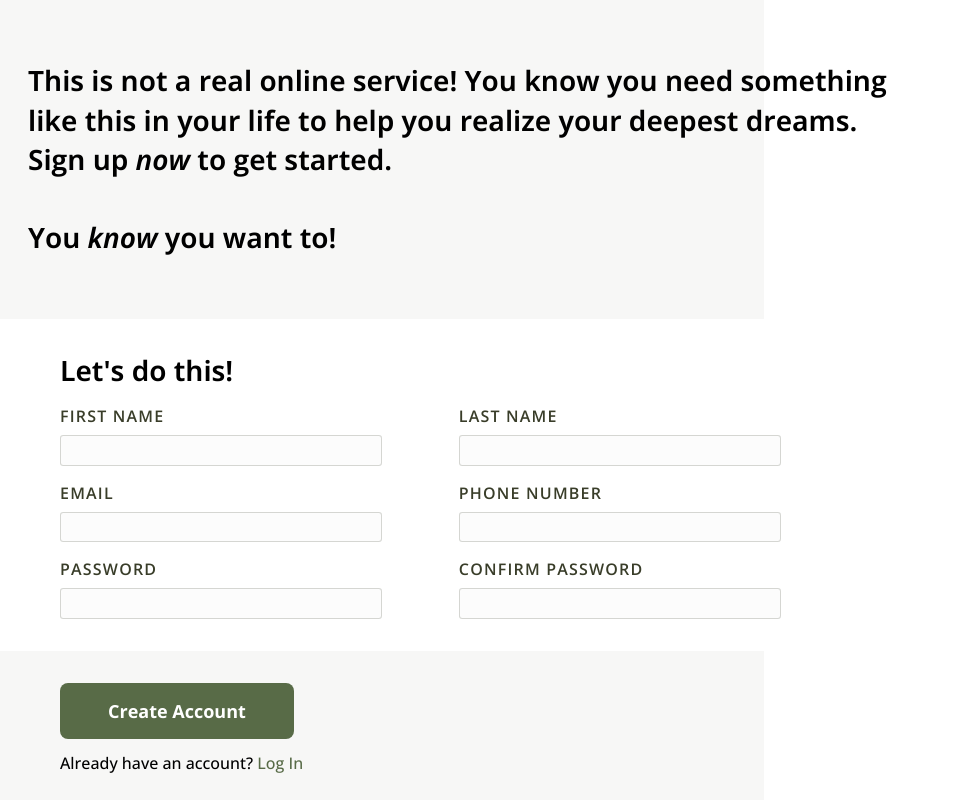
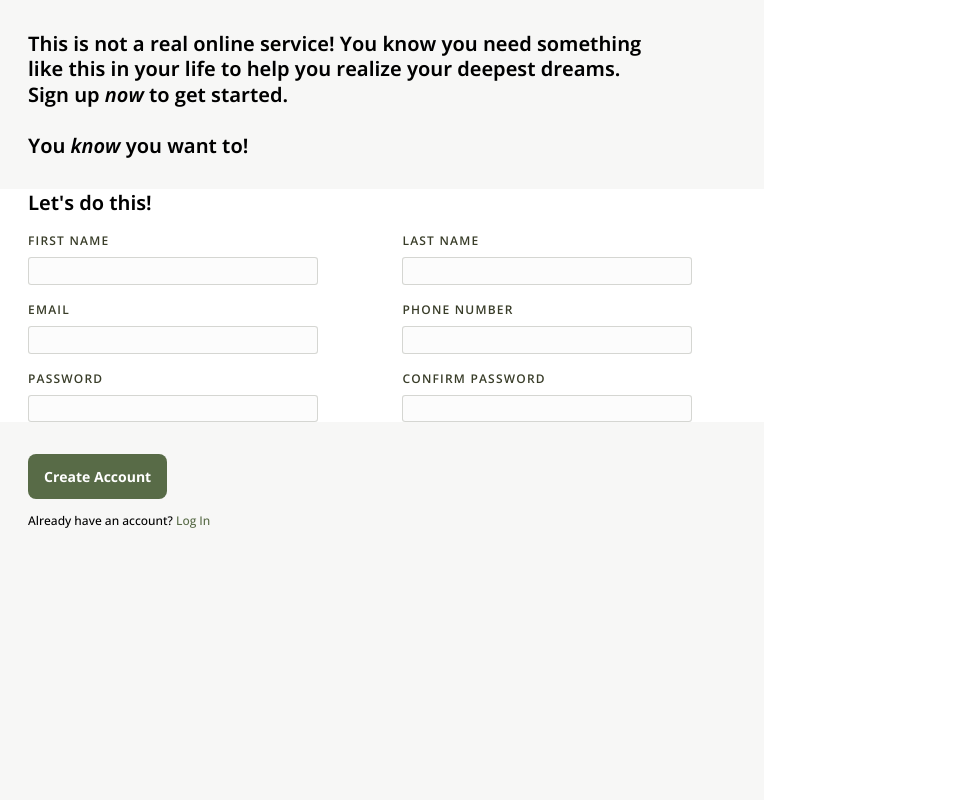
Before and after one commit to pokendau/signup-page, a plain HTML site: page src/index.html in a window 1280 px wide. Shown: the full height of the page, 516-1473 px from the left, 957 px wide, since content can reach past the window. Drawn offline with nearby package versions, Linux system fonts and the light colour scheme.

Commit message:
for laptop + button hover

```diff
--- a/src/styles.css
+++ b/src/styles.css
@@ -94,7 +94,7 @@ form input {
 
 .form_buttons {
   gap: 0.8rem;
-  padding: 2rem 0 0 64px;
+  padding: 2rem 2rem;
 }
 
 .primary_button {
@@ -106,6 +106,15 @@ form input {
   border-radius: 0.5rem;
   font-weight: bold;
   font-size: 18px;
+  cursor: pointer;
+  transition-property: all;
+  transition-duration: 300ms;
+}
+
+.primary_button:hover {
+  background-color: hsl(92, 15%, 30%);
+  transition-property: all;
+  transition-duration: 300ms;
 }
 
 .form_buttons p {
@@ -118,3 +127,45 @@ form input {
   text-decoration: none;
   color: hsl(92, 20%, 35%);
 }
+
+@media only screen and (max-width:1500px) {
+  .sign_text h1 {
+    font-weight: 650;
+    font-size: 20px;
+    line-height: 1.6rem;
+    width: 56ch;
+    padding: 4% 2rem 4% 2rem;
+  }
+
+  .sign_form form h2 {
+    font-weight: 650;
+    font-size: 20px;
+  }
+
+  form {
+    padding: 0 2rem;
+  }
+
+  form label {
+    font-size: 12px;
+  }
+
+  form input {
+    height: 1.6rem;
+    width: 18rem;
+    font-size: 12px;
+  }
+
+  [class*="form_row"] {
+    gap: auto;
+  }
+
+  .primary_button {
+    font-size: 14px;
+    padding: 0.8rem 1rem;
+  }
+
+  .form_buttons p {
+    font-size: 12px;
+  }
+}
```
